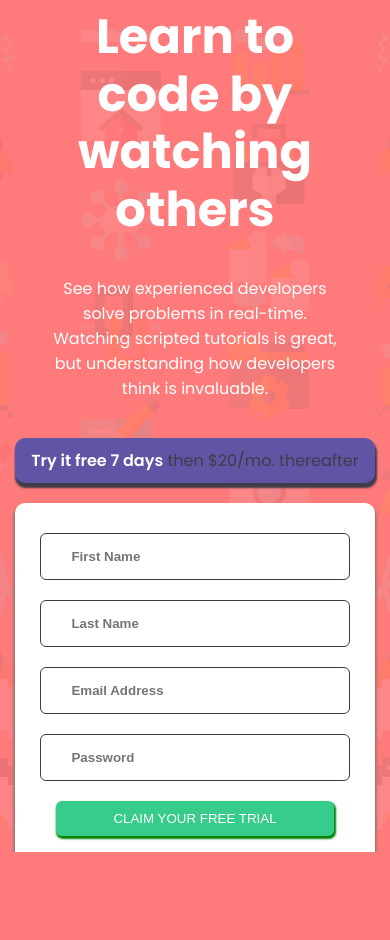
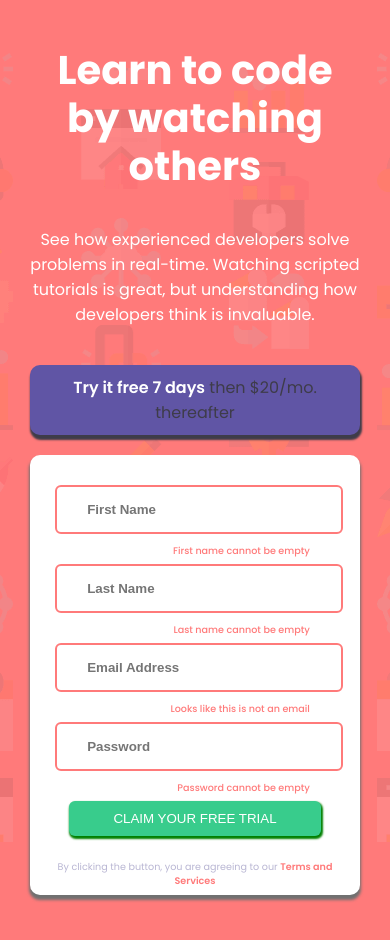
Before and after one commit to utkarsh-UK/intro-signup-form, a plain HTML site: page index.html in a window 390 px wide. Both pictures are taken after a click on the button "CLAIM YOUR FREE TRIAL". Before the commit the page ends 852 px from the top, so only its background shows below. Drawn offline with Linux system fonts and the light colour scheme.

Commit message:
Completed challenge

```diff
--- a/css/index.css
+++ b/css/index.css
@@ -3,7 +3,6 @@ html, body {
     background: no-repeat center center url("../images/bg-intro-desktop.png") ;
     background-color: hsl(0, 100%, 74%);
     height: 100vh;
-    overflow: hidden;
     font-family: 'Poppins', sans-serif;
 }
 
@@ -34,7 +33,7 @@ p {
 input {
     border-radius: 6px;
     padding: 15px 30px;
-    margin-bottom: 20px;
+    margin-bottom: 4px;
     border: 1px solid hsl(249, 10%, 26%);
     color: hsl(249, 10%, 26%) ;
     width: 80%;
@@ -80,7 +79,7 @@ button {
 /* form */
 .form {
     background-color: #fff;
-    height: 60vh;
+    height: 65vh;
     border-radius: 10px;
     box-shadow: 0 4px 3px 1px #707070 ;
     padding: 30px 25px;
@@ -105,6 +104,41 @@ button {
     font-weight: 600;
 }
 
+.error-message {
+    float: right;
+    margin: 6px 0;
+    margin-right: 25px;
+    color: hsl(0, 100%, 74%) ;
+    font-weight: 500;
+    font-size: 0.6rem;
+}
+
+/* Error state */
+.valid {
+    visibility: hidden;
+}
+
+.invalid {
+    visibility: visible;
+    border-color:  hsl(0, 100%, 74%);
+}
+
+.invalid-input {
+    border-color:  hsl(0, 100%, 74%);
+    color:  hsl(0, 100%, 74%);
+    border-width: 2px;
+}
+
+/* Footer */
+.attribution {
+    font-size: 11px;
+    text-align: center;
+}
+
+.attribution a {
+    color: hsl(228, 45%, 44%);
+}
+
 /* Sudo Selectors */
 input:focus {
     border-radius: 6px;
@@ -118,13 +152,36 @@ button:hover {
 /* Responsive */
 @media screen and (max-width: 675px) {
     html, body {
-        overflow-y: scroll;
         text-align: center;
+        padding: 5% 2%;
     }
 
     .container {
         display: flex;
         flex-direction: column;
-        height: 100%;
+    }
+
+    .left-desc {
+        margin: auto 0;
+        padding: 0 2%;
+    }
+
+    .left-desc h2 {
+        font-size: 2.5rem;
+    }
+
+    .promo-background {
+        padding: 10px 30px;
+    }
+
+    .form {
+        height: 45vh;
+        margin-bottom: 15%;
     }
 }
+
+@media screen and (min-width: 675px) {
+    html, body {
+        overflow: hidden;
+    }
+}
--- a/index.html
+++ b/index.html
@@ -12,6 +12,8 @@
       sizes="32x32"
       href="./images/favicon-32x32.png"
     />
+
+    <!-- Feel free to remove these styles or customise in your own stylesheet 👍 -->
     <link rel="stylesheet" href="css/index.css" />
 
     <!-- Google Fonts -->
@@ -20,17 +22,7 @@
       href="https://fonts.googleapis.com/css2?family=Poppins:wght@400;500;600;700&display=swap"
       rel="stylesheet"
     />
-
-    <!-- Feel free to remove these styles or customise in your own stylesheet 👍 -->
-    <style>
-      .attribution {
-        font-size: 11px;
-        text-align: center;
-      }
-      .attribution a {
-        color: hsl(228, 45%, 44%);
-      }
-    </style>
+    <script src="scripts/index.js" defer></script>
   </head>
   <body>
     <div class="container">
@@ -55,6 +47,7 @@
             placeholder="First Name"
             autocapitalize="words"
           />
+          <p class="error-message valid">First name cannot be empty</p>
           <input
             type="text"
             name="last_name"
@@ -62,21 +55,25 @@
             placeholder="Last Name"
             autocapitalize="words"
           />
+          <p class="error-message valid">Last name cannot be empty</p>
           <input
             type="email"
             name="email"
             id="email"
             placeholder="Email Address"
           />
+          <p class="error-message valid">Looks like this is not an email</p>
           <input
             type="password"
             name="password"
             id="password"
             placeholder="Password"
           />
-          <button class="btn">CLAIM YOUR FREE TRIAL</button>
+          <p class="error-message valid">Password cannot be empty</p>
+          <button class="btn" id="submit">CLAIM YOUR FREE TRIAL</button>
           <p>
-            By clicking the button, you are agreeing to our <span>Terms and Services</span>
+            By clicking the button, you are agreeing to our
+            <span>Terms and Services</span>
           </p>
         </div>
       </div>
--- /dev/null
+++ b/scripts/index.js
@@ -0,0 +1,40 @@
+const formHandler = () => {
+  const firstName = document.getElementById("first-name").value;
+  const lastName = document.getElementById("last-name").value;
+  const email = document.getElementById("email").value;
+  const password = document.getElementById("password").value;
+
+  if (!firstName) addInvalidClass("first-name");
+  else addValidClass("first-name");
+
+  if (!lastName) addInvalidClass("last-name");
+  else addValidClass("last-name");
+
+  if (!email) addInvalidClass("email");
+  else addValidClass("email");
+
+  if (!password) addInvalidClass("password");
+  else addValidClass("password");
+
+  if (firstName && lastName && email && password) {
+    addValidClass("first-name");
+    addValidClass("last-name");
+    addValidClass("email");
+    addValidClass("password");
+  }
+};
+
+const addInvalidClass = (selectorID) => {
+  const input = document.getElementById(selectorID);
+  input.classList.add("invalid-input");
+  input.nextElementSibling.classList.add("invalid");
+};
+
+const addValidClass = (selectorID) => {
+  const input = document.getElementById(selectorID);
+  input.classList.remove("invalid-input");
+  input.nextElementSibling.classList.remove("invalid");
+  input.nextElementSibling.classList.add("valid");
+};
+
+document.getElementById("submit").addEventListener("click", formHandler);
```
